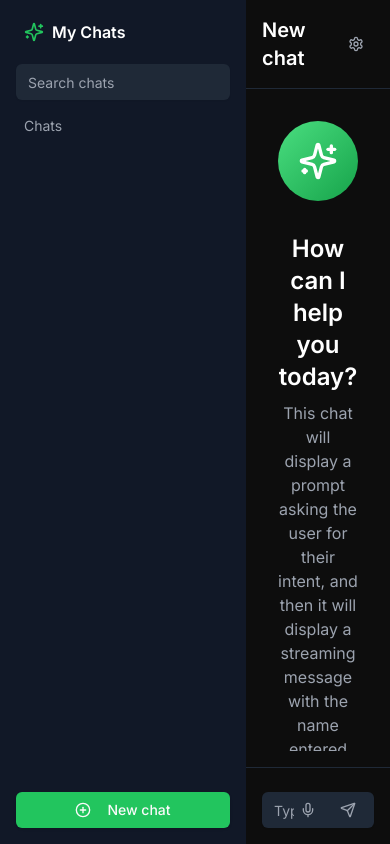
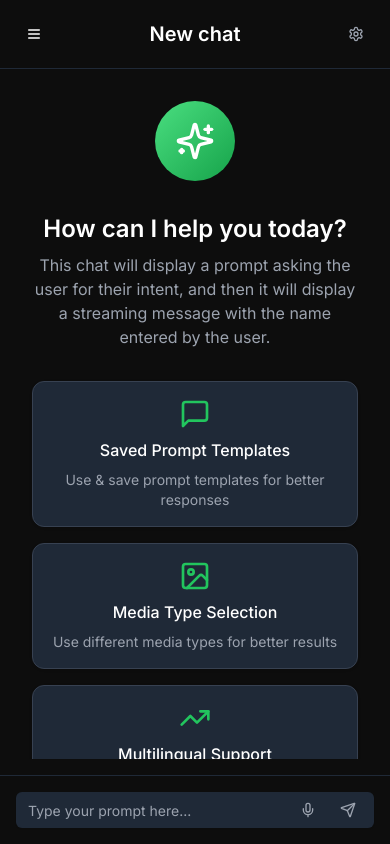
Before and after one commit to vikashkhati007/VI_Chat_Bot_AI, a Next.js app: page / in a window 390 px wide. Built offline with nearby package versions, Linux system fonts and the light colour scheme.

Commit message:
Update page.tsx

```diff
--- a/src/app/page.tsx
+++ b/src/app/page.tsx
@@ -5,7 +5,7 @@ import { Button } from "@/components/ui/button"
 import { Card } from "@/components/ui/card"
 import { Input } from "@/components/ui/input"
 import { ScrollArea } from "@/components/ui/scroll-area"
-import { Folder, Image, MessageSquare, Mic, Music, PlusCircle, Send, Settings, Sparkles, TrendingUp } from "lucide-react"
+import { Folder, Image, MessageSquare, Mic, Music, PlusCircle, Send, Settings, Sparkles, TrendingUp, Menu } from "lucide-react"
 
 type Message = {
   role: "user" | "assistant"
@@ -24,6 +24,7 @@ export default function Component() {
   const [input, setInput] = useState("")
   const [searchQuery, setSearchQuery] = useState("")
   const [isLoading, setIsLoading] = useState(false)
+  const [isSidebarOpen, setIsSidebarOpen] = useState(false)
   const scrollRef = useRef<HTMLDivElement>(null)
 
   useEffect(() => {
@@ -46,6 +47,7 @@ export default function Component() {
     }
     setChats([...chats, newChat])
     setCurrentChatId(newChat.id)
+    setIsSidebarOpen(false)
   }
 
   const handleSubmit = async (e: React.FormEvent) => {
@@ -55,7 +57,6 @@ export default function Component() {
     let updatedChats: Chat[]
 
     if (!currentChatId) {
-      // Create a new chat if there's no current chat
       const newChat: Chat = {
         id: Date.now().toString(),
         name: input,
@@ -64,7 +65,6 @@ export default function Component() {
       updatedChats = [...chats, newChat]
       setCurrentChatId(newChat.id)
     } else {
-      //@ts-ignore
       updatedChats = chats.map(chat => {
         if (chat.id === currentChatId) {
           const updatedMessages = [...chat.messages, { role: "user", content: input }]
@@ -82,7 +82,6 @@ export default function Component() {
     setInput("")
     setIsLoading(true)
 
-    // Simulate AI response
     setTimeout(() => {
       const newChats = updatedChats.map(chat => {
         if (chat.id === currentChatId) {
@@ -93,7 +92,6 @@ export default function Component() {
         }
         return chat
       })
-      //@ts-ignore
       setChats(newChats)
       setIsLoading(false)
     }, 1000)
@@ -102,10 +100,15 @@ export default function Component() {
   return (
     <div className="flex h-screen bg-black/95">
       {/* Sidebar */}
-      <div className="w-64 bg-gray-900 p-4 flex flex-col gap-4">
-        <div className="flex items-center gap-2 px-2 py-1">
-          <Sparkles className="w-5 h-5 text-green-500" />
-          <span className="font-semibold text-white">My Chats</span>
+      <div className={`${isSidebarOpen ? 'block' : 'hidden'} md:block fixed inset-y-0 left-0 z-50 w-64 bg-gray-900 p-4 flex flex-col gap-4 transition-all duration-300 ease-in-out transform ${isSidebarOpen ? 'translate-x-0' : '-translate-x-full'} md:relative md:translate-x-0`}>
+        <div className="flex items-center justify-between gap-2 px-2 py-1">
+          <div className="flex items-center gap-2">
+            <Sparkles className="w-5 h-5 text-green-500" />
+            <span className="font-semibold text-white">My Chats</span>
+          </div>
+          <Button variant="ghost" size="icon" className="md:hidden" onClick={() => setIsSidebarOpen(false)}>
+            <Menu className="w-5 h-5 text-white" />
+          </Button>
         </div>
         <Input
           className="bg-gray-800 border-0 text-white placeholder:text-gray-400"
@@ -113,14 +116,17 @@ export default function Component() {
           value={searchQuery}
           onChange={(e) => setSearchQuery(e.target.value)}
         />
-        <div className="space-y-2">
+        <div className="space-y-2 flex-1 overflow-y-auto">
           <div className="text-sm text-gray-400 px-2">Chats</div>
           {filteredChats.map(chat => (
             <Button
               key={chat.id}
               variant="ghost"
               className={`w-full justify-start text-white ${currentChatId === chat.id ? 'bg-gray-800' : ''}`}
-              onClick={() => setCurrentChatId(chat.id)}
+              onClick={() => {
+                setCurrentChatId(chat.id)
+                setIsSidebarOpen(false)
+              }}
             >
               <MessageSquare className="w-4 h-4 mr-2" />
               {chat.name}
@@ -134,15 +140,16 @@ export default function Component() {
       </div>
 
       {/* Main Content */}
-      <div className="flex-1 flex flex-col">
+      <div className="flex-1 flex flex-col w-full md:w-auto">
         {/* Header */}
         <div className="border-b border-gray-800 p-4 flex justify-between items-center">
+          <Button variant="ghost" size="icon" className="md:hidden" onClick={() => setIsSidebarOpen(true)}>
+            <Menu className="w-5 h-5 text-white" />
+          </Button>
           <h1 className="text-xl font-semibold text-white">{currentChat ? currentChat.name : "New chat"}</h1>
-          <div className="flex gap-2">
-            <Button variant="ghost" size="icon">
-              <Settings className="w-4 h-4 text-gray-400" />
-            </Button>
-          </div>
+          <Button variant="ghost" size="icon">
+            <Settings className="w-4 h-4 text-gray-400" />
+          </Button>
         </div>
 
         {/* Chat Area */}
@@ -159,7 +166,7 @@ export default function Component() {
                   message with the name entered by the user.
                 </p>
               </div>
-              <div className="grid grid-cols-3 gap-4 w-full max-w-2xl">
+              <div className="grid grid-cols-1 sm:grid-cols-3 gap-4 w-full max-w-2xl">
                 <Card className="p-4 bg-gray-800 border-gray-700">
                   <div className="flex flex-col items-center gap-2 text-center">
                     <MessageSquare className="w-8 h-8 text-green-500" />
@@ -204,7 +211,7 @@ export default function Component() {
         </ScrollArea>
 
         {/* Input Area */}
-        <div className="border-t border-gray-800 p-4 pt-6">
+        <div className="border-t border-gray-800 p-4">
           <form onSubmit={handleSubmit} className="flex gap-2">
             <div className="relative flex-1">
               <Input
```
